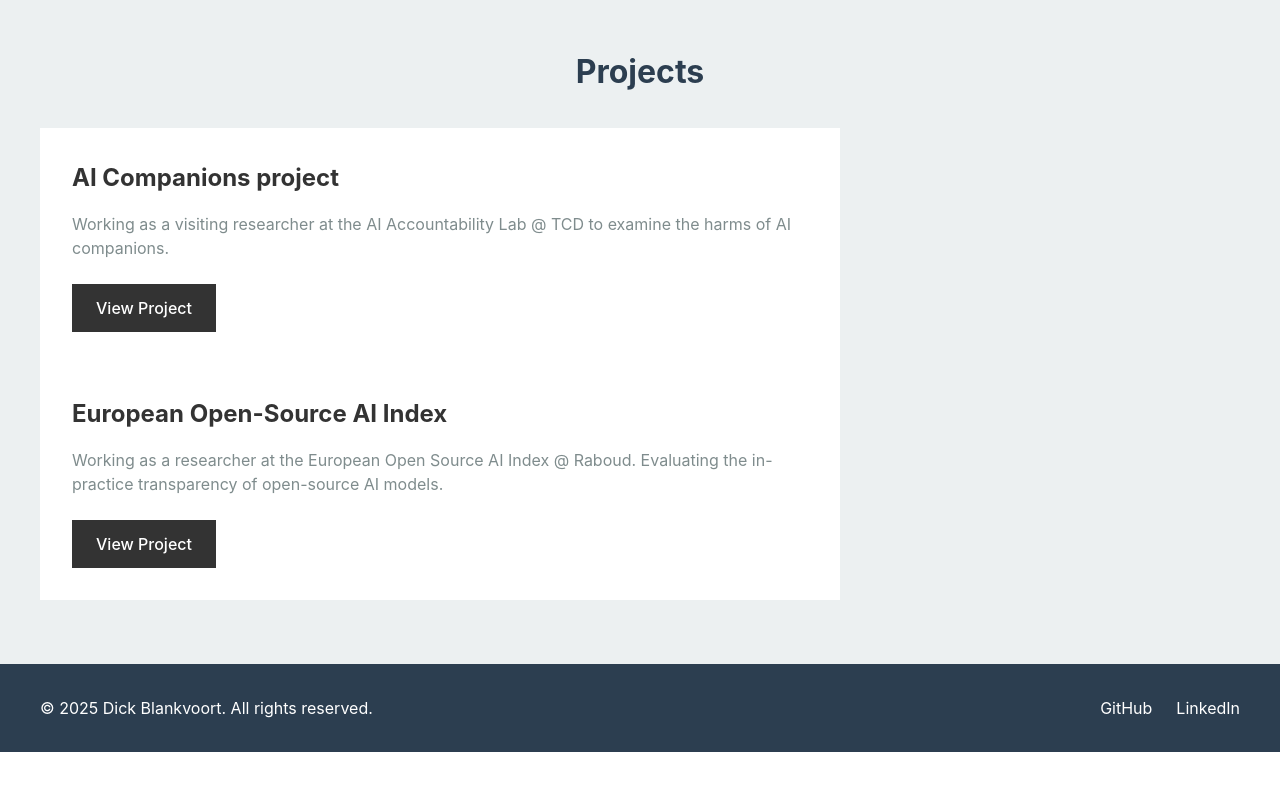
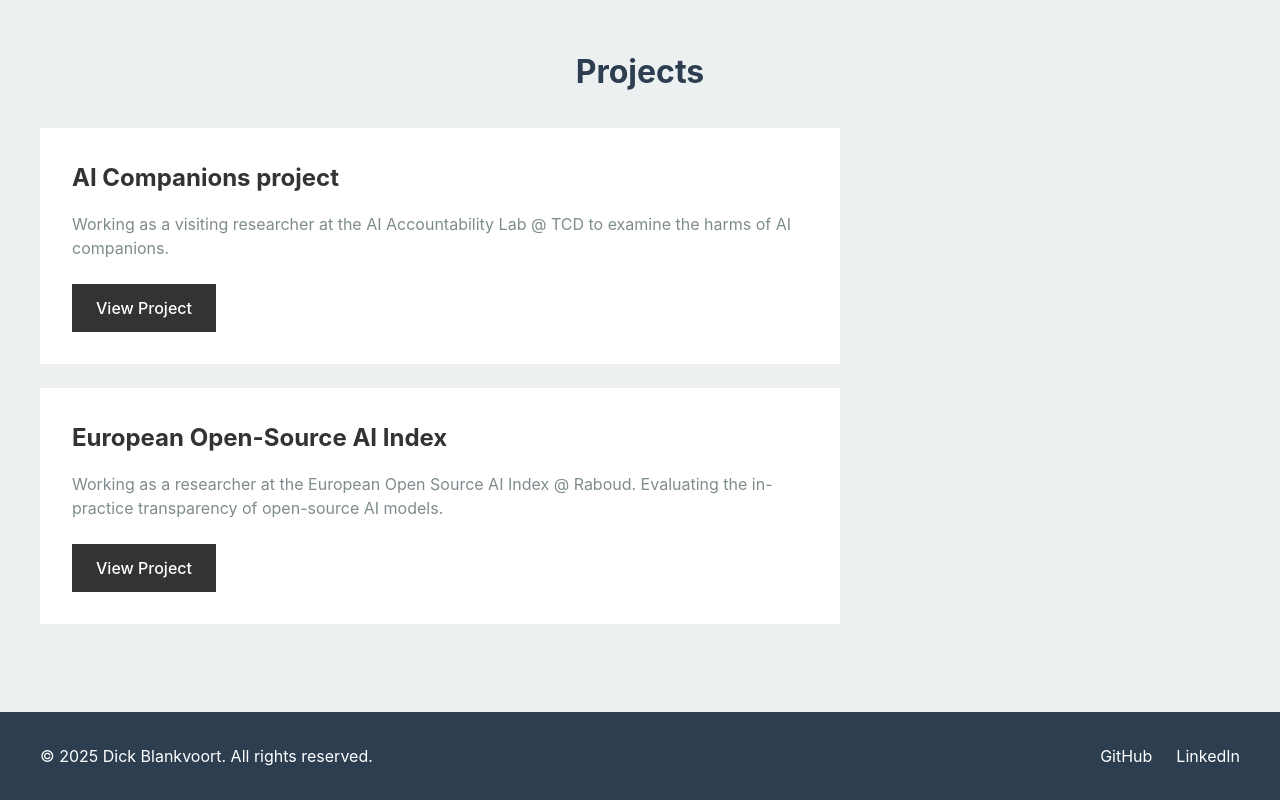
Before and after one commit to DBlankvoort/dblankvoort.github.io, a plain HTML site: page index.html in a window 1280 px wide. Shown: the part 973-1773 px from the top of the page. Before the commit the page ends 1725 px from the top, so only its background shows below. Drawn offline with Linux system fonts and the light colour scheme.

Commit message:
Try fix bottom margin of project cards.

```diff
--- a/styles.css
+++ b/styles.css
@@ -126,6 +126,7 @@ h3 {
 .project-card {
     background: var(--white);
     padding: 2rem;
+    margin-bottom: 1.5rem;
     transition: var(--transition);
 }
 
```
